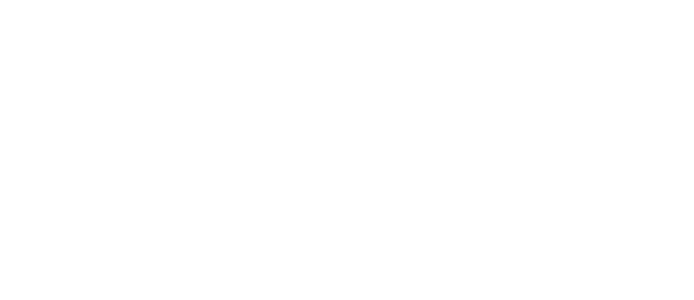
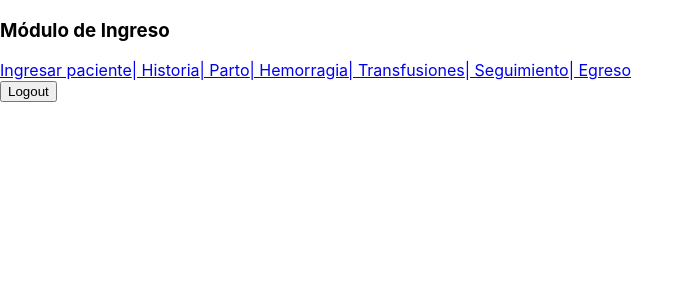
Before and after one commit to shyfock/hemolat, a React (Create React App) app: page /home in a window 1280 px wide. Before the commit this address had no page. Shown: the top 300 px of the page, without its empty margins (0-694 px from the left). Built offline with nearby package versions, Linux system fonts and the light colour scheme; no server answers.

Commit message:
Routes and auth modified.

```diff
--- a/src/page/Home.js
+++ b/src/page/Home.js
@@ -9,7 +9,7 @@ const Home = () => {
 
     const handleLogout = () => {
         signOut(auth).then(() => {
-            navigate("/login");
+            navigate("/");
             console.log("Signed out successfully")
         }).catch((error) => {
             console.log('Error signing out: ', error);
@@ -32,12 +32,32 @@ const Home = () => {
     return (
         <>
             <nav>
-                <p>
-                    Welcome Home
-                </p>
-                <NavLink to="/patient">
-                    Ingresar paciente
-                </NavLink>
+                <h1>
+                    Módulo de Ingreso
+                </h1>
+                <nav>
+                    <NavLink to="/patient">
+                        Ingresar paciente
+                    </NavLink>
+                    <NavLink to="/seguimiento">
+                        | Historia
+                    </NavLink>
+                    <NavLink to="/seguimiento">
+                        | Parto
+                    </NavLink>
+                    <NavLink to="/seguimiento">
+                        | Hemorragia
+                    </NavLink>
+                    <NavLink to="/seguimiento">
+                        | Transfusiones
+                    </NavLink>
+                    <NavLink to="/seguimiento">
+                        | Seguimiento
+                    </NavLink>
+                    <NavLink to="/seguimiento">
+                        | Egreso
+                    </NavLink>
+                </nav>
                 <div>
                     <button onClick={handleLogout}>
                         Logout
--- a/src/page/Patient.js
+++ b/src/page/Patient.js
@@ -1,27 +1,28 @@
 import { useState } from "react";
-import { NavLink } from "react-router-dom";
-import { getDatabase, ref, set } from "firebase/database";
+import { NavLink, useNavigate } from "react-router-dom";
+import { getDatabase, push, ref, set } from "firebase/database";
 
-async function writePatientData(patientId, name, lastname, email) {
+async function writePatientData(name, lastname, email) {
     const db = getDatabase();
-    set(ref(db, 'users/' + patientId), {
-        patientId: patientId,
+    set(push(ref(db, 'patients/')), {
+        // patientId: patientId,
         name: name,
         lastname : lastname ,
         email:email
     });
 }
 const Patient = () => {
+    const navigate = useNavigate();
     //state variables for the form inputs and button
-    const [patientId, setPatientId] = useState("");
+    // const [patientId, setPatientId] = useState("");
     const [name, setName] = useState("");
-    const [lastname, setLastname ]=useState("") ;
-    const[email,setEmail]=useState("");
+    const [lastname, setLastname] = useState("");
+    const [email,setEmail] = useState("");
 
     //onsubmit function to send data to firebase database
     const onSubmit = async (e) => {
         e.preventDefault();
-        await writePatientData(patientId, name, lastname, email)
+        await writePatientData(name, lastname, email)
             .then(patient => console.log(patient + " CREATED"))
             .catch(error => console.log(error.code))
     }
@@ -31,7 +32,7 @@ const Patient = () => {
             <NavLink to="/home">Atrás</NavLink>
             <h3>Datos de la paciente</h3>
             <form>
-                <div>
+                {/* <div>
                     <label htmlFor="id-patient">ID: </label>
                     <input
                         type="text"
@@ -41,7 +42,7 @@ const Patient = () => {
                         placeholder="ID de paciente"
                         required
                     />
-                </div>
+                </div> */}
                 <div>
                     <label htmlFor="name">Nombre: </label>
                     <input
@@ -81,16 +82,14 @@ const Patient = () => {
                 </div>
                 <button type="submit" onClick={onSubmit}>Agregar Paciente</button>
             </form>
-            <select>
+            <select onChange={e => navigate(`/${e.target.value}`)}>
                 <option value="default">Seleccione...</option>
-                <option value={"Historia"}><NavLink to={"/seguimiento"}>Historia</NavLink></option>
-                <option value={"Parto"}><NavLink to={"/seguimiento"}>Parto</NavLink></option>
-                <option value={"Hemorragia"}><NavLink to={"/seguimiento"}>Hemorragia</NavLink></option>
-                <option value={"Transfusiones"}><NavLink to={"/seguimiento"}>Transfusiones</NavLink></option>
-                <option value={"Seguimiento"}><NavLink to={"/seguimiento"}>Seguimiento</NavLink></option>
-                <option value={"Egreso"}><NavLink to={"/seguimiento"}>Egreso</NavLink></option>
-
-
+                <option value="historia">Historia</option>
+                <option value="parto">Parto</option>
+                <option value="hemorragia">Hemorragia</option>
+                <option value="transfusiones">Transfusiones</option>
+                <option value="seguimiento">Seguimiento</option>
+                <option value="egreso">Egreso</option>
             </select>
         </>
     )
--- a/src/routes.js
+++ b/src/routes.js
@@ -6,6 +6,7 @@ import { BrowserRouter as Router } from "react-router-dom";
 import { Routes, Route } from 'react-router-dom';
 import Patient from "./page/Patient";
 import Seguimiento from "./page/Seguimiento";
+import Welcome from "./page/Welcome";
 
 function App() {
 
@@ -14,11 +15,19 @@ function App() {
             <div>
                 <section>
                     <Routes>
-                        <Route path="/" element={<Home/>} />
+                        <Route path="/" element={<Welcome />} />
+                        <Route path="/home" element={<Home />} />
                         <Route path="/signup" element={<Signup/>} />
                         <Route path="/login" element={<Login/>} />
                         <Route path="/patient" element={<Patient/>} />
                         <Route path="/seguimiento" element={<Seguimiento />}/>
+                        <Route path="*"
+                            element={
+                                <>
+                                    <h1>Ruta no encontrada - ERROR 404</h1>
+                                </>
+                            }
+                        />
                     </Routes>
                 </section>
             </div>
```
Also changed, not shown: 1 other file (tests, documents, lock files or other folders).
